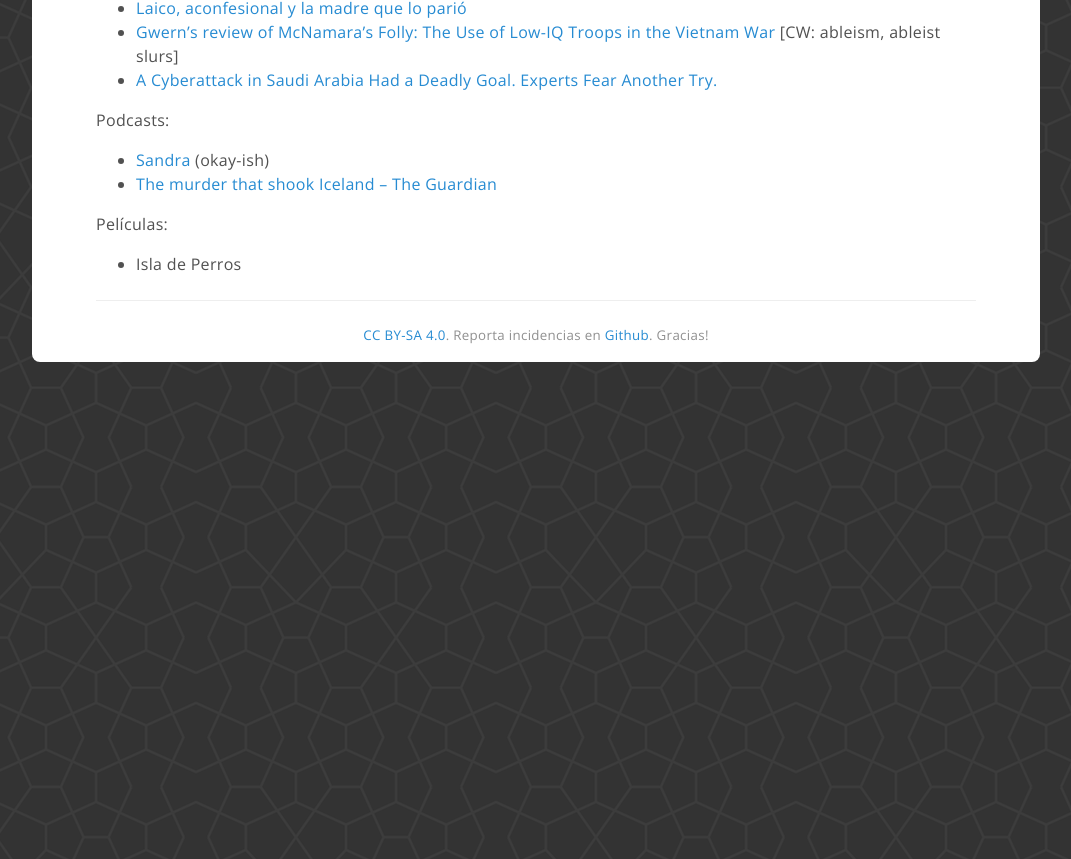
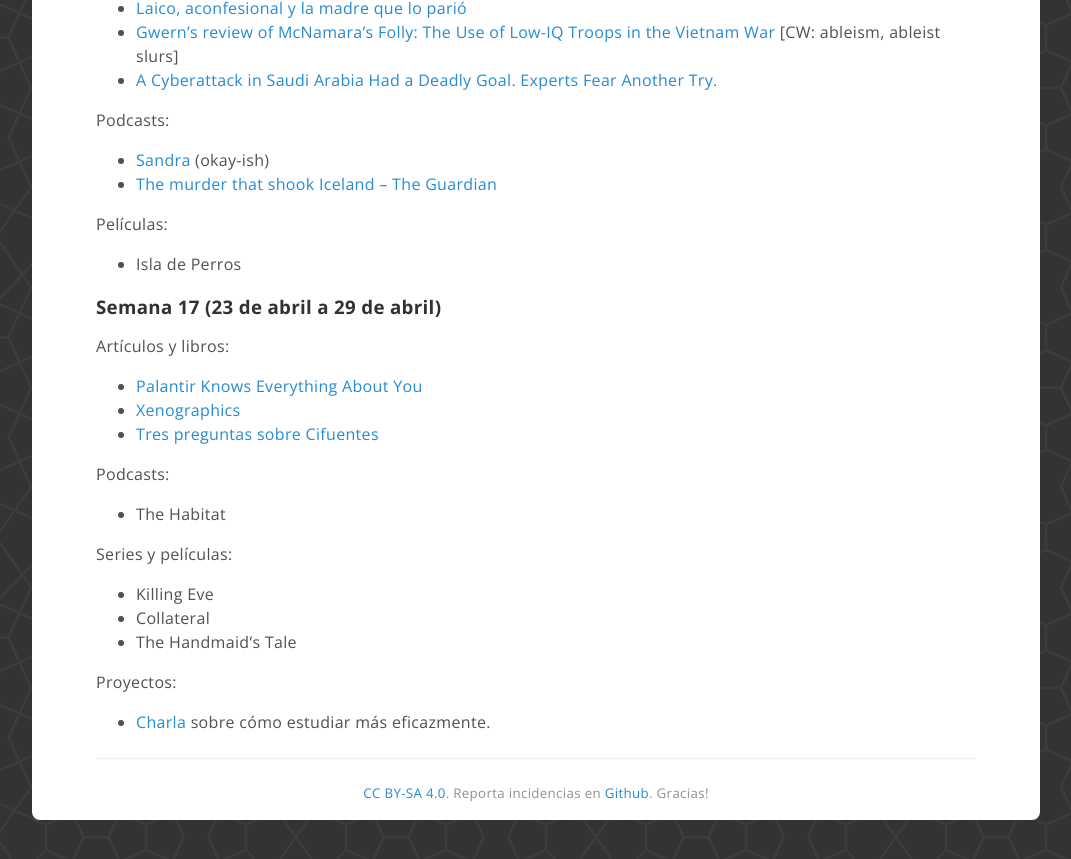
Before and after one commit to coDual/codual.github.io, a Jekyll site: the page built from log/2018.md, in a window 1280 px wide and 900 px high, scrolled down 7363 px. Shown: the top 859 px of the window, without its empty margins (104-1175 px from the left). Built offline with Jekyll 4.4.1, drawn with Linux system fonts in a browser that asks for light colours; before the commit the page ends 7805 px from its top, so only the background shows below that.

Commit message:
Semana 17

```diff
--- a/log/2018.md
+++ b/log/2018.md
@@ -351,3 +351,26 @@
 Películas:
 
 - Isla de Perros
+
+
+<h3 id="s17">Semana 17 (23 de abril a 29 de abril)</h3>
+
+Artículos y libros:
+
+- [Palantir Knows Everything About You](https://www.bloomberg.com/features/2018-palantir-peter-thiel/)
+- [Xenographics](https://xeno.graphics/)
+- [Tres preguntas sobre Cifuentes](https://asihablociceron.blogspot.com.es/2018/04/tres-preguntas-sobre-el-video-de.html)
+
+Podcasts:
+
+- The Habitat
+
+Series y películas:
+
+- Killing Eve
+- Collateral
+- The Handmaid's Tale
+
+Proyectos:
+
+- [Charla](https://mx-psi.github.io/studying) sobre cómo estudiar más eficazmente.
```
